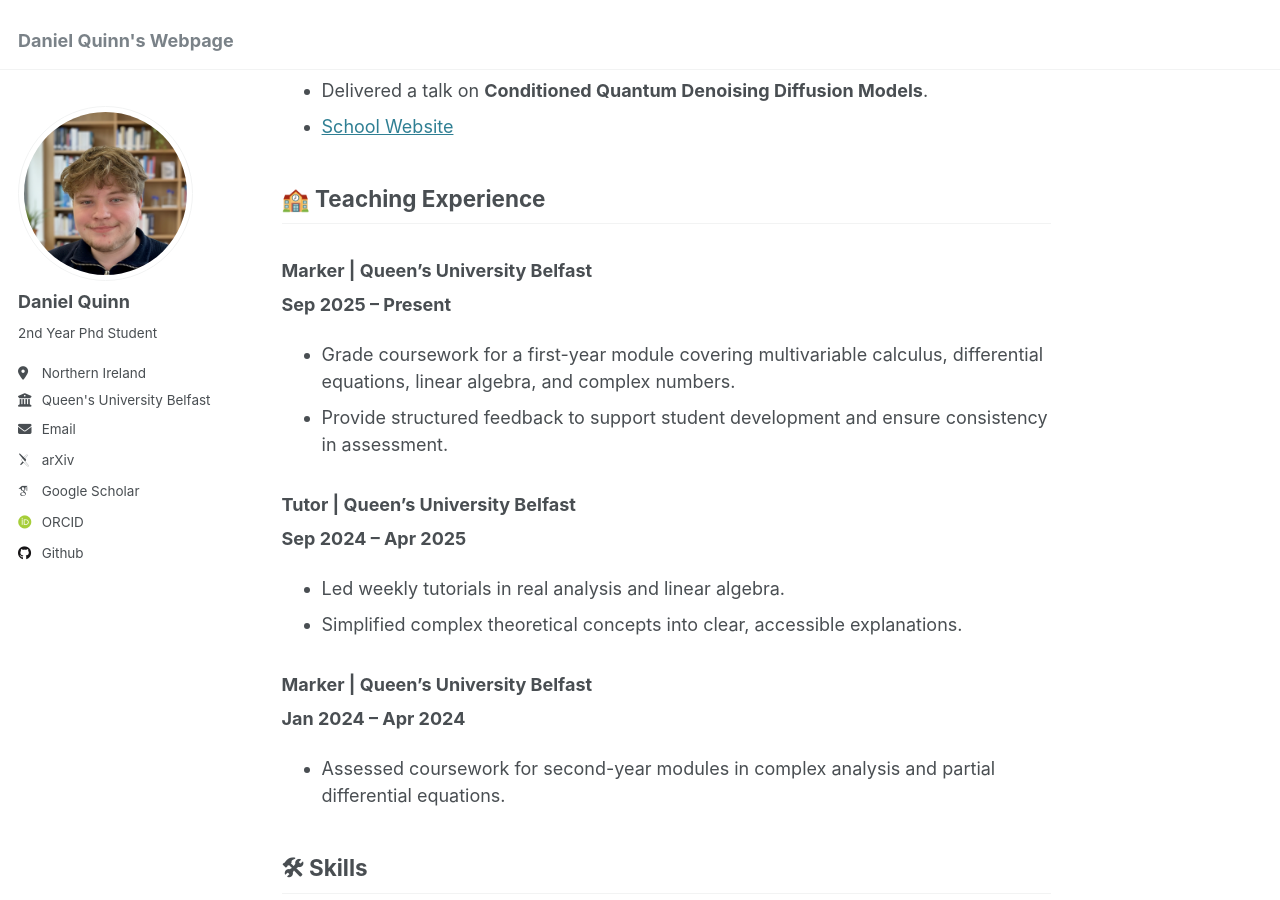
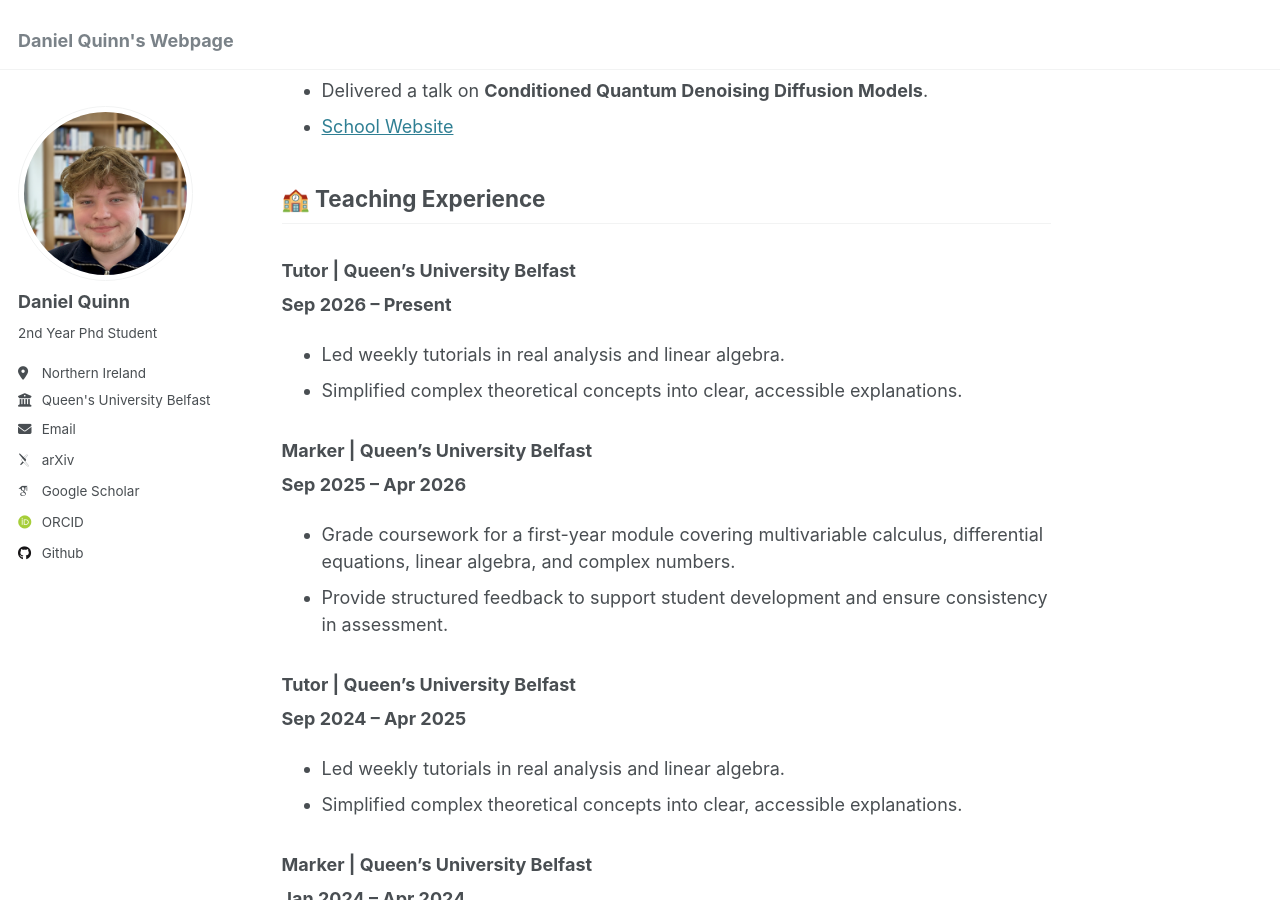
Before and after one commit to DanielQuinn53/DanielQuinn53.github.io, a Jekyll site: the page built from _pages/about.md, in a window 1280 px wide and 900 px high, scrolled down 1429 px. Built offline with Jekyll 4.4.1, drawn with Linux system fonts in a browser that asks for light colours; some web fonts are replaced.

Commit message:
Add tutoring experience section to about page
Added tutoring experience at Queen's University Belfast, detailing responsibilities and duration.

```diff
--- a/_pages/about.md
+++ b/_pages/about.md
@@ -46,8 +46,13 @@ I’m broadly interested in quantum computing and machine learning. If you’re
 
 ## 🏫 Teaching Experience
 
+### Tutor | Queen’s University Belfast
+**Sep 2026 – Present**
+- Led weekly tutorials in real analysis and linear algebra.
+- Simplified complex theoretical concepts into clear, accessible explanations.
+
 ### Marker | Queen’s University Belfast
-**Sep 2025 – Present**
+**Sep 2025 – Apr 2026**
 - Grade coursework for a first-year module covering multivariable calculus, differential equations, linear algebra, and complex numbers.
 - Provide structured feedback to support student development and ensure consistency in assessment.
 
```
